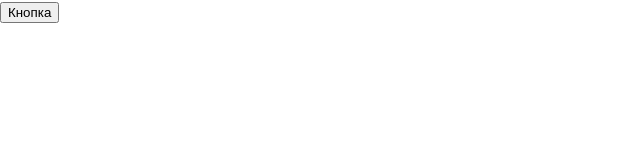
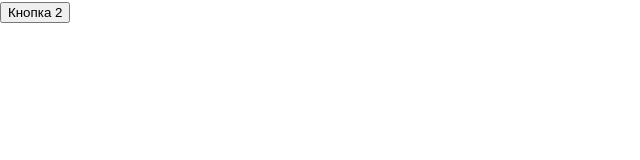
Before and after one commit to dergunovs/sa, a Vue app: page / in a window 1280 px wide. Shown: the top 160 px of the page, without its empty margins (0-640 px from the left). Built offline with nearby package versions, Linux system fonts and the light colour scheme.

Commit message:
поменял текст кнопки

```diff
--- a/src/pages/HomePage.vue
+++ b/src/pages/HomePage.vue
@@ -1,5 +1,5 @@
 <template>
   <div>
-    <button type="button">Кнопка</button>
+    <button type="button">Кнопка 2</button>
   </div>
 </template>
```
